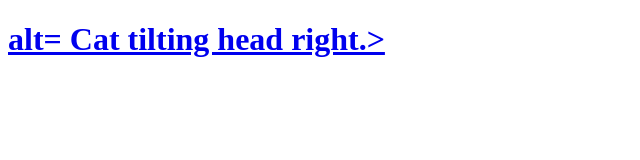
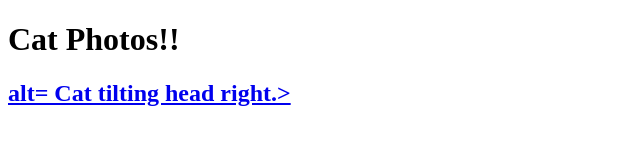
Before and after one commit to JonathanLeary/Morning-Day-2, a plain HTML site: page index.html in a window 1280 px wide. Shown: the whole page, without its empty margins (0-640 px from the left). Drawn offline with Linux system fonts and the light colour scheme.

Commit message:
Added Initital Header

```diff
--- a/index.html
+++ b/index.html
@@ -10,8 +10,9 @@
 </head>
 
 <body>
-  <h1><a href=https://d17fnq9dkz9hgj.cloudfront.net/uploads/2012/11/101438745-cat-conjunctivitis-causes.jpg>alt= Cat
-      tilting head right.></a></h1>
+  <h1>Cat Photos!!</h1>
+  <h2><a href=https://d17fnq9dkz9hgj.cloudfront.net/uploads/2012/11/101438745-cat-conjunctivitis-causes.jpg>alt= Cat
+      tilting head right.></a></h2>
 </body>
 
 </html>
```
